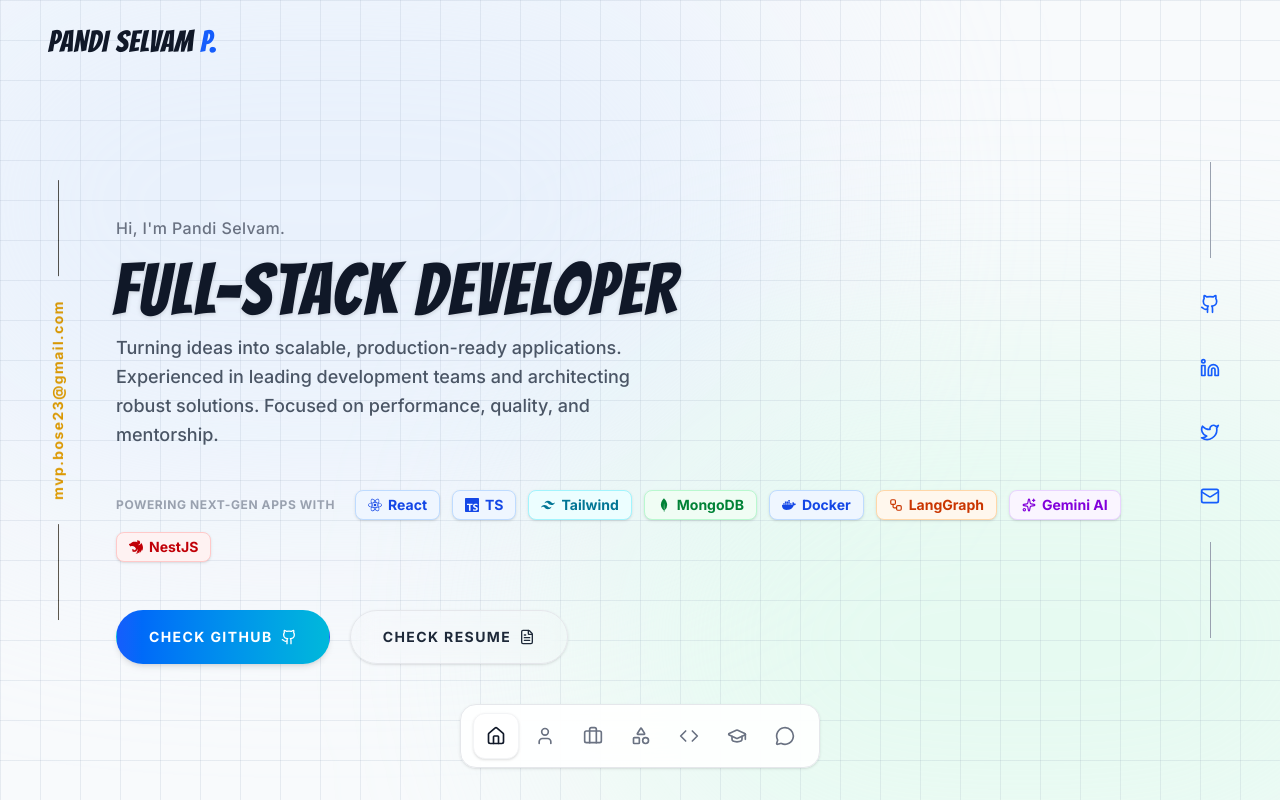
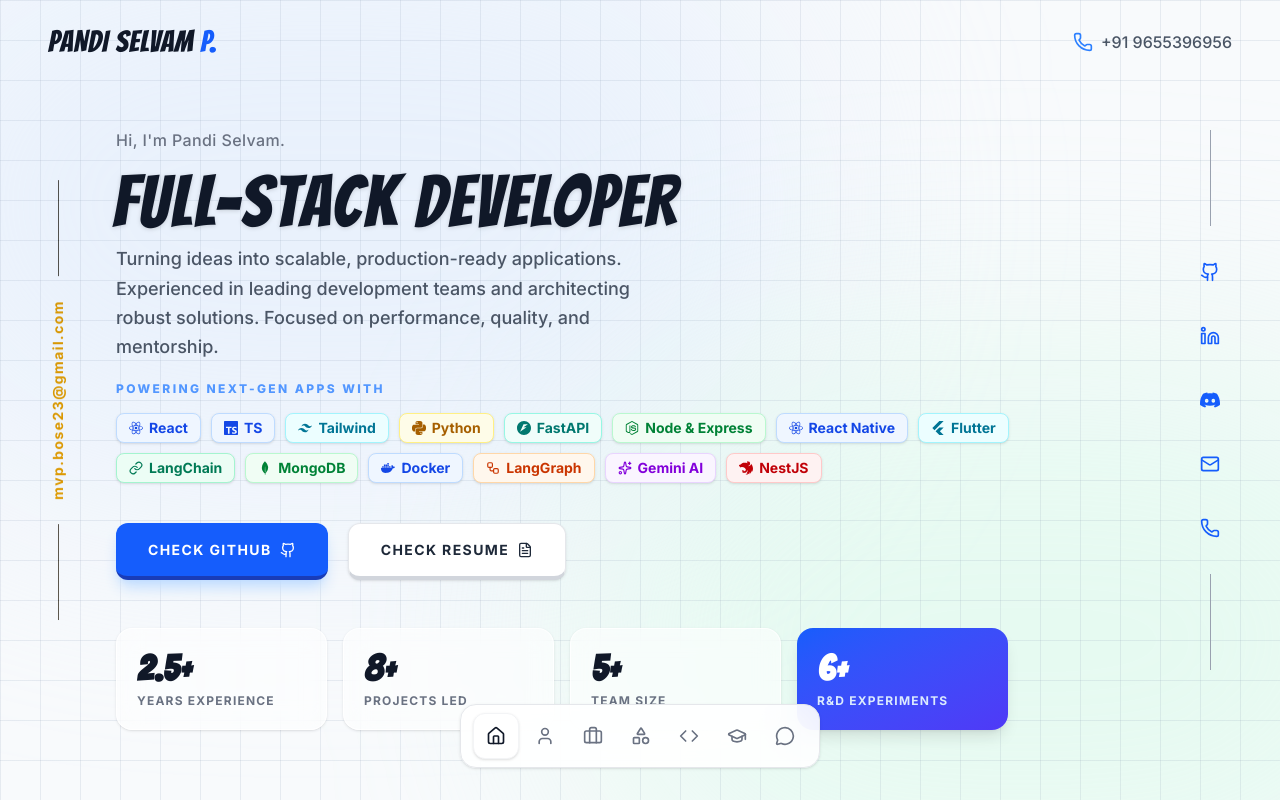
Before and after one commit to Pandi2352/pandi-portfolio, a React (Vite) app: page / in a window 1280 px wide. Shown: the top 802 px of the page. Built offline with nearby package versions, Linux system fonts and the light colour scheme.

Commit message:
feat: introduce core portfolio website structure with Home component, portfolio data, animated background, and contact section.

```diff
--- a/src/components/AnimatedBackground.tsx
+++ b/src/components/AnimatedBackground.tsx
@@ -1,4 +1,6 @@
-export default function AnimatedBackground() {
+import { memo } from 'react';
+
+function AnimatedBackground() {
   return (
     <div className="fixed inset-0 overflow-hidden pointer-events-none select-none bg-slate-50">
       <div className="absolute top-[-12%] left-[-12%] h-[75%] w-[75%] rounded-full blur-[120px] bg-blue-100/50" />
@@ -7,3 +9,5 @@
     </div>
   );
 }
+
+export default memo(AnimatedBackground);
--- a/src/components/Contact.tsx
+++ b/src/components/Contact.tsx
@@ -1,8 +1,8 @@
 import { portfolioData } from '../data/portfolio';
-import { Mail, MapPin } from 'lucide-react';
+import { Mail, MapPin, Phone } from 'lucide-react';
 
 export default function Contact() {
-  const { contact } = portfolioData;
+  const { contact, personal } = portfolioData;
 
   return (
     <section className="relative w-full max-w-6xl mx-auto px-6 py-16 md:py-24 flex flex-col items-center gap-8 md:gap-12 text-center">
@@ -21,8 +21,8 @@
 
         {/* Contact Details Card */}
         <div className="w-full md:w-1/3 flex flex-col gap-6 text-left reveal reveal-delay-2" data-reveal>
-          <div className="p-5 sm:p-6 bg-white backdrop-blur-sm border border-gray-100 rounded-2xl shadow-sm">
-            <h3 className="text-2xl font-['Bangers'] text-gray-800 mb-6">Get in Touch</h3>
+          <div className="p-5 sm:p-6 bg-white border border-gray-200">
+            <h3 className="text-2xl font-['Bangers'] text-gray-800 mb-3">Get in Touch</h3>
 
             <div className="flex flex-col gap-5">
               <a href={`mailto:${contact.email}`} className="flex items-center gap-3 text-gray-600 hover:text-blue-600 transition-colors group">
@@ -32,18 +32,32 @@
                 <span className="font-medium break-all">{contact.email}</span>
               </a>
 
+              <a href="mailto:mvp.bosepandi@gmail.com" className="flex items-center gap-3 text-gray-600 hover:text-blue-600 transition-colors group">
+                <div className="p-2 bg-blue-50 rounded-lg group-hover:bg-blue-100 transition-colors">
+                    <Mail className="w-5 h-5 text-blue-500" />
+                </div>
+                <span className="font-medium break-all">mvp.bosepandi@gmail.com</span>
+              </a>
+
               <div className="flex items-center gap-3 text-gray-600">
                 <div className="p-2 bg-blue-50 rounded-lg">
                     <MapPin className="w-5 h-5 text-blue-500" />
                 </div>
                 <span className="font-medium">{contact.location}</span>
               </div>
+
+              <a href={`tel:${personal.phone}`} className="flex items-center gap-3 text-gray-600 hover:text-blue-600 transition-colors group">
+                <div className="p-2 bg-blue-50 rounded-lg group-hover:bg-blue-100 transition-colors">
+                    <Phone className="w-5 h-5 text-blue-500" />
+                </div>
+                <span className="font-medium">{personal.phone}</span>
+              </a>
             </div>
 
-            <div className="mt-8 pt-6 border-t border-gray-100">
-                <h4 className="font-bold text-gray-900 mb-4">Socials</h4>
-                <div className="flex gap-3">
-                    {contact.socials.map((social, index) => (
+            <div className="mt-2 pt-6">
+                <h4 className="font-bold text-gray-900 mb-3">Socials</h4>
+                <div className="flex gap-3 flex-wrap">
+                    {contact.socials.filter(s => s.label !== 'Phone').map((social, index) => (
                         <a key={index} href={social.href} target="_blank" rel="noopener noreferrer" className="px-4 py-2 bg-gray-50 text-gray-600 rounded-lg hover:bg-blue-500 hover:text-white transition-all text-sm font-medium">
                             {social.label}
                         </a>
@@ -54,7 +68,7 @@
         </div>
 
         {/* Map */}
-        <div className="w-full md:w-2/3 h-[300px] sm:h-[400px] bg-gray-100 rounded-2xl overflow-hidden shadow-sm border border-gray-100 reveal reveal-delay-3" data-reveal>
+        <div className="w-full md:w-2/3 h-[300px] sm:h-[400px] bg-gray-100 overflow-hidden shadow-sm border border-gray-200 reveal reveal-delay-3" data-reveal>
           <iframe
             src={contact.mapUrl}
             width="100%"
--- a/src/components/Home.tsx
+++ b/src/components/Home.tsx
@@ -1,17 +1,29 @@
-import React, { useState, useEffect } from "react";
+import React, { useState, useEffect, Suspense, lazy, memo } from "react";
 import { portfolioData } from "../data/portfolio";
-import About from "./About";
-import Education from "./Education";
-import Skills from "./Skills";
-import Projects from "./Projects";
-import Experience from "./Experience";
-import Contact from "./Contact";
-import Footer from "./Footer";
+import { Phone } from "lucide-react";
+
+const About = lazy(() => import("./About"));
+const Education = lazy(() => import("./Education"));
+const Skills = lazy(() => import("./Skills"));
+const Projects = lazy(() => import("./Projects"));
+const Experience = lazy(() => import("./Experience"));
+const Contact = lazy(() => import("./Contact"));
+const Footer = lazy(() => import("./Footer"));
 
 import AnimatedBackground from "./AnimatedBackground";
 
+// Loading component
+const SectionLoader = () => (
+  <div className="w-full py-20 flex justify-center items-center">
+    <div className="animate-pulse space-y-4 w-full max-w-4xl px-6">
+      <div className="h-8 bg-gray-200 rounded w-1/4 mx-auto"></div>
+      <div className="h-64 bg-gray-100 rounded-xl w-full"></div>
+    </div>
+  </div>
+);
+
 export default function Home() {
-  const { personal, hero, socials, stack, nav } = portfolioData;
+  const { personal, hero, socials, stack, nav, about } = portfolioData;
   const [activeSection, setActiveSection] = useState("home");
 
   const scrollToSection = (id: string) => {
@@ -28,7 +40,7 @@
     const options = {
       root: null,
       rootMargin: "0px",
-      threshold: 0.5, // Trigger when 50% of the section is visible
+      threshold: 0.2, // Trigger earlier for smoother feel
     };
 
     const observer = new IntersectionObserver((entries) => {
@@ -65,7 +77,15 @@
           </span>
         </div>
 
-        <div className="flex items-center gap-4 pointer-events-auto"></div>
+        <div className="flex items-center gap-4 pointer-events-auto">
+          <a
+            href={`tel:${personal.phone}`}
+            className="flex items-center gap-2 text-gray-600 hover:text-blue-600 font-medium transition-colors duration-300"
+          >
+            <Phone className="w-5 h-5 text-blue-500" />
+            <span className="hidden sm:inline">{personal.phone}</span>
+          </a>
+        </div>
       </header>
 
       {/* Left Sidebar - Vertical Email */}
@@ -101,17 +121,7 @@
       <div className="relative z-10 flex flex-col items-center w-full">
         {/* Main Hero Section */}
         <div id="home" className="w-full">
-          <main className="flex flex-col items-start justify-center min-h-screen px-6 md:px-12 text-left max-w-full md:max-w-6xl mx-auto pt-32 md:pt-20 w-full">
-            {/* Status Pill */}
-            {/* <div className="mb-6 pl-1 animate-fadeIn">
-              <div className="inline-flex items-center gap-2 px-3 py-1 bg-blue-50/80 backdrop-blur-sm border border-blue-100 rounded-full text-blue-700 text-xs font-bold tracking-wide uppercase shadow-sm">
-                <span className="relative flex h-2 w-2">
-                  <span className="animate-ping absolute inline-flex h-full w-full rounded-full bg-blue-400 opacity-75"></span>
-                  <span className="relative inline-flex rounded-full h-2 w-2 bg-blue-500"></span>
-                </span>
-                Available for New Projects
-              </div>
-            </div> */}
+          <main className="flex flex-col items-start justify-start min-h-screen px-6 md:px-12 text-left max-w-full md:max-w-6xl mx-auto pt-32 md:pt-32 w-full">
 
             <div className="mb-4 pl-1">
               <span className="text-gray-500 font-medium text-base tracking-wide transition-colors duration-300">
@@ -123,12 +133,14 @@
               <span className="block">{hero.headline.part1}</span>
             </h1>
 
-            <p className="max-w-xl text-lg text-gray-600 mb-10 leading-relaxed text-left pl-1 transition-colors duration-300 font-medium">
+            <p className="max-w-xl text-lg text-gray-600 mb-5 leading-relaxed text-left pl-1 transition-colors duration-300 font-medium">
               {hero.description}
             </p>
 
-            <div className="flex flex-wrap items-center justify-start gap-3 mb-12 text-sm text-gray-500 font-medium max-w-5xl leading-relaxed pl-1">
-              <span className="uppercase tracking-wider text-xs font-bold text-gray-400 mr-2">Powering Next-Gen Apps with</span>
+            {/* Tech Stack Section */}
+            <div className="flex flex-col gap-4 mb-10 pl-1 w-full max-w-5xl">
+              <span className="uppercase tracking-[0.2em] text-xs font-extrabold text-blue-500/80">Powering Next-Gen Apps With</span>
+              <div className="flex flex-wrap gap-2.5">
                 {stack.map((tech, index) => (
                   <TechBadge
                     key={index}
@@ -137,6 +149,7 @@
                     color={tech.color}
                   />
                 ))}
+              </div>
             </div>
 
             <div className="flex flex-col sm:flex-row gap-5 pl-1">
@@ -149,6 +162,31 @@
                   href={action.href}
                 />
               ))}
+            </div>
+
+            {/* Key Stats / Highlights */}
+            <div className="grid grid-cols-2 md:grid-cols-4 gap-4 mt-12 w-full max-w-4xl pl-1 animate-fadeIn delay-300">
+              {about.stats.map((stat, index) => (
+                <div key={index} className="flex flex-col items-start justify-center p-5 bg-white/60 backdrop-blur-md border border-white/80 rounded-2xl shadow-sm hover:-translate-y-1 hover:shadow-md transition-all duration-300 group">
+                   <span className="text-3xl md:text-4xl font-black text-gray-900 font-['Bangers'] tracking-wide group-hover:text-blue-600 transition-colors">
+                     {stat.value}
+                   </span>
+                   <span className="text-[10px] md:text-xs font-bold text-gray-500 uppercase tracking-widest mt-1">
+                     {stat.label}
+                   </span>
+                </div>
+              ))}
+               {/* Dynamic Stat for Learning Projects */}
+               {portfolioData.learningProjects && (
+                <div className="flex flex-col items-start justify-center p-5 bg-gradient-to-br from-blue-600 to-indigo-600 text-white rounded-2xl shadow-lg hover:-translate-y-1 hover:shadow-xl transition-all duration-300">
+                   <span className="text-3xl md:text-4xl font-black font-['Bangers'] tracking-wide">
+                     {portfolioData.learningProjects.length}+
+                   </span>
+                   <span className="text-[10px] md:text-xs font-bold text-blue-100 uppercase tracking-widest mt-1">
+                     R&D Experiments
+                   </span>
+                </div>
+               )}
             </div>
 
             {/* Mobile Socials */}
@@ -168,6 +206,7 @@
           </main>
         </div>
 
+        <Suspense fallback={<SectionLoader />}>
             {/* About Section */}
             <div id="about" className="w-full">
             <About />
@@ -193,14 +232,13 @@
             <Education />
             </div>
 
-
-
             {/* Contact Section */}
             <div id="contact" className="w-full">
             <Contact />
             </div>
 
             <Footer />
+        </Suspense>
 
         {/* Spacer for bottom nav visibility */}
         <div className="h-24"></div>
@@ -226,7 +264,7 @@
   );
 }
 
-function SocialLink({
+const SocialLink = memo(({
   href,
   icon,
   label,
@@ -234,7 +272,7 @@
   href: string;
   icon: React.ReactNode;
   label: string;
-}) {
+}) => {
   return (
     <a
       href={href}
@@ -247,9 +285,9 @@
       {icon}
     </a>
   );
-}
+});
 
-function TechBadge({
+const TechBadge = memo(({
   text,
   color,
   icon,
@@ -257,7 +295,7 @@
   text: string;
   color: string;
   icon: React.ReactNode;
-}) {
+}) => {
   return (
     <span
       className={`inline-flex items-center gap-1.5 px-3 py-1 rounded-lg text-sm font-bold border ${color} shadow-sm whitespace-nowrap`}
@@ -266,9 +304,9 @@
       {text}
     </span>
   );
-}
+});
 
-function ActionButton({
+const ActionButton = memo(({
   text,
   icon,
   primary,
@@ -278,15 +316,15 @@
   icon?: React.ElementType;
   primary?: boolean;
   href?: string;
-}) {
+}) => {
   const baseStyles =
-    "relative flex items-center justify-center gap-2 px-8 py-4 rounded-full font-['Inter'] font-bold text-sm tracking-widest transition-colors duration-200 w-full sm:w-auto overflow-hidden group cursor-pointer";
+    "relative flex items-center justify-center gap-2 px-8 py-4 rounded-xl font-['Inter'] font-bold text-sm tracking-widest transition-all duration-200 w-full sm:w-auto transform active:scale-95 active:translate-y-1";
 
   const primaryStyles =
-    "bg-gradient-to-r from-blue-600 to-cyan-500 text-white shadow-md border border-transparent";
+    "bg-blue-600 text-white border-b-4 border-blue-800 hover:bg-blue-500 hover:border-blue-700 shadow-lg shadow-blue-200";
 
   const secondaryStyles =
-    "bg-white/10 backdrop-blur-md text-gray-800 border border-gray-200 hover:bg-gray-50 shadow-sm";
+    "bg-white text-gray-800 border border-t border-l border-r border-gray-200 border-b-4 border-b-gray-300 hover:bg-gray-50 hover:border-b-gray-400 shadow-sm";
 
   const variants = primary ? primaryStyles : secondaryStyles;
 
@@ -298,27 +336,27 @@
         href={href}
         target="_blank"
         rel="noopener noreferrer"
-        className={`${baseStyles} ${variants}`}
+        className={`${baseStyles} ${variants} group`}
       >
         <span className="relative z-10 flex items-center gap-2">
           {text}
-          {Icon && <Icon className="w-4 h-4" />}
+          {Icon && <Icon className="w-4 h-4 transition-transform group-hover:translate-x-1" />}
         </span>
       </a>
     );
   }
 
   return (
-    <button className={`${baseStyles} ${variants}`}>
+    <button className={`${baseStyles} ${variants} group`}>
       <span className="relative z-10 flex items-center gap-2">
         {text}
-        {Icon && <Icon className="w-4 h-4" />}
+        {Icon && <Icon className="w-4 h-4 transition-transform group-hover:translate-x-1" />}
       </span>
     </button>
   );
-}
+});
 
-function NavLink({
+const NavLink = memo(({
   icon,
   active,
   onClick,
@@ -328,7 +366,7 @@
   active?: boolean;
   onClick?: () => void;
   label: string;
-}) {
+}) => {
   return (
     <button
       onClick={onClick}
@@ -339,4 +377,4 @@
       {icon}
     </button>
   );
-}
+});
--- a/src/data/portfolio.ts
+++ b/src/data/portfolio.ts
@@ -1,11 +1,12 @@
-import { Github, Linkedin, Mail, Twitter, Home as HomeIcon, User, Code, Briefcase, MessageCircle, Sparkles, Workflow, FileText, GraduationCap, Shapes } from 'lucide-react';
-import { SiTailwindcss, SiMongodb, SiReact, SiTypescript, SiDocker, SiNestjs, SiAngular, SiBootstrap, SiFigma, SiFlutter, SiNodedotjs, SiExpress, SiPython, SiFastapi, SiApachekafka, SiRedis, SiSocketdotio, SiOpenai, SiGoogle, SiAnthropic } from 'react-icons/si';
+import { Github, Linkedin, Mail, Home as HomeIcon, User, Code, Briefcase, MessageCircle, Sparkles, Workflow, FileText, GraduationCap, Shapes, Link, Phone } from 'lucide-react';
+import { SiTailwindcss, SiMongodb, SiReact, SiTypescript, SiDocker, SiNestjs, SiAngular, SiBootstrap, SiFigma, SiFlutter, SiNodedotjs, SiExpress, SiPython, SiFastapi, SiApachekafka, SiRedis, SiSocketdotio, SiOpenai, SiGoogle, SiAnthropic, SiDiscord } from 'react-icons/si';
 
 export const portfolioData = {
     personal: {
         name: "Pandi Selvam",
         surname: "P.",
         email: "mvp.bose23@gmail.com",
+        phone: "+91 9655396956",
         role: "Full-Stack Developer",
         openToWork: false,
         greeting: "Hi, I'm Pandi Selvam."
@@ -23,13 +24,20 @@
     socials: [
         { label: "GitHub", icon: Github, href: "https://github.com/Pandi2352" },
         { label: "LinkedIn", icon: Linkedin, href: "https://www.linkedin.com/in/pandi-selvam-p-1ab62b2a1" },
-        { label: "Twitter", icon: Twitter, href: "https://twitter.com/mvp_bose" },
-        { label: "Email", icon: Mail, href: "mailto:mvp.bose23@gmail.com" }
+        { label: "Discord", icon: SiDiscord, href: "https://discord.com/invite/JEuEdJJB" },
+        { label: "Email", icon: Mail, href: "mailto:mvp.bose23@gmail.com" },
+        { label: "Phone", icon: Phone, href: "tel:+919655396956" }
     ],
     stack: [
         { text: "React", icon: SiReact, color: "bg-blue-50 text-blue-700 border-blue-200 dark:bg-blue-500/10 dark:text-blue-300 dark:border-blue-500/20" },
         { text: "TS", icon: SiTypescript, color: "bg-blue-50 text-blue-700 border-blue-200 dark:bg-blue-500/10 dark:text-blue-300 dark:border-blue-500/20" },
         { text: "Tailwind", icon: SiTailwindcss, color: "bg-cyan-50 text-cyan-700 border-cyan-200 dark:bg-cyan-500/10 dark:text-cyan-300 dark:border-cyan-500/20" },
+        { text: "Python", icon: SiPython, color: "bg-yellow-50 text-yellow-700 border-yellow-200 dark:bg-yellow-500/10 dark:text-yellow-300 dark:border-yellow-500/20" },
+        { text: "FastAPI", icon: SiFastapi, color: "bg-teal-50 text-teal-700 border-teal-200 dark:bg-teal-500/10 dark:text-teal-300 dark:border-teal-500/20" },
+        { text: "Node & Express", icon: SiNodedotjs, color: "bg-green-50 text-green-700 border-green-200 dark:bg-green-500/10 dark:text-green-300 dark:border-green-500/20" },
+        { text: "React Native", icon: SiReact, color: "bg-blue-50 text-blue-700 border-blue-200 dark:bg-blue-500/10 dark:text-blue-300 dark:border-blue-500/20" },
+        { text: "Flutter", icon: SiFlutter, color: "bg-cyan-50 text-cyan-700 border-cyan-200 dark:bg-cyan-500/10 dark:text-cyan-300 dark:border-cyan-500/20" },
+        { text: "LangChain", icon: Link, color: "bg-emerald-50 text-emerald-700 border-emerald-200 dark:bg-emerald-500/10 dark:text-emerald-300 dark:border-emerald-500/20" },
         { text: "MongoDB", icon: SiMongodb, color: "bg-green-50 text-green-700 border-green-200 dark:bg-green-500/10 dark:text-green-300 dark:border-green-500/20" },
         { text: "Docker", icon: SiDocker, color: "bg-blue-50 text-blue-700 border-blue-200 dark:bg-blue-500/10 dark:text-blue-300 dark:border-blue-500/20" },
         { text: "LangGraph", icon: Workflow, color: "bg-orange-50 text-orange-700 border-orange-200 dark:bg-orange-500/10 dark:text-orange-300 dark:border-orange-500/20" },
@@ -423,7 +431,8 @@
         socials: [
             { label: "GitHub", href: "https://github.com/Pandi2352" },
             { label: "LinkedIn", href: "https://www.linkedin.com/in/pandi-selvam-p-1ab62b2a1" },
-            { label: "Email", href: "mailto:mvp.bose23@gmail.com" }
+            { label: "Email", href: "mailto:mvp.bose23@gmail.com" },
+            { label: "Phone", href: "tel:+919655396956" }
         ]
     }
 };
```
Lines whose indentation alone changed are shown as unchanged.
